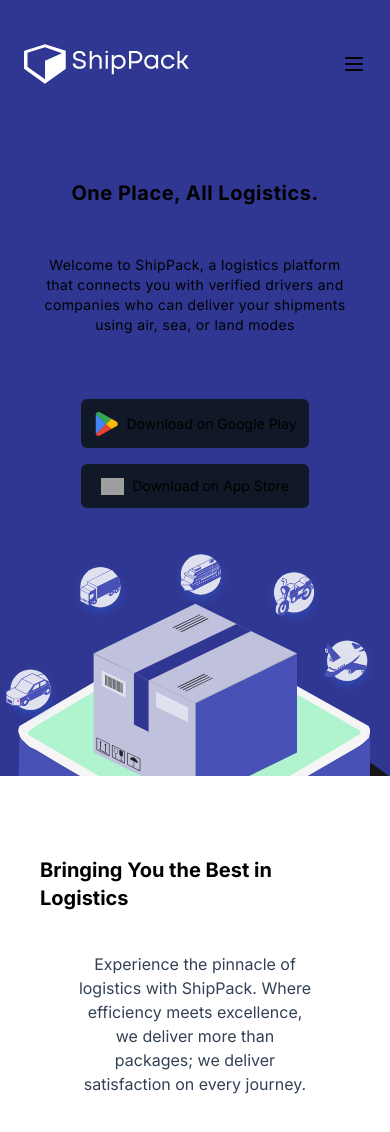
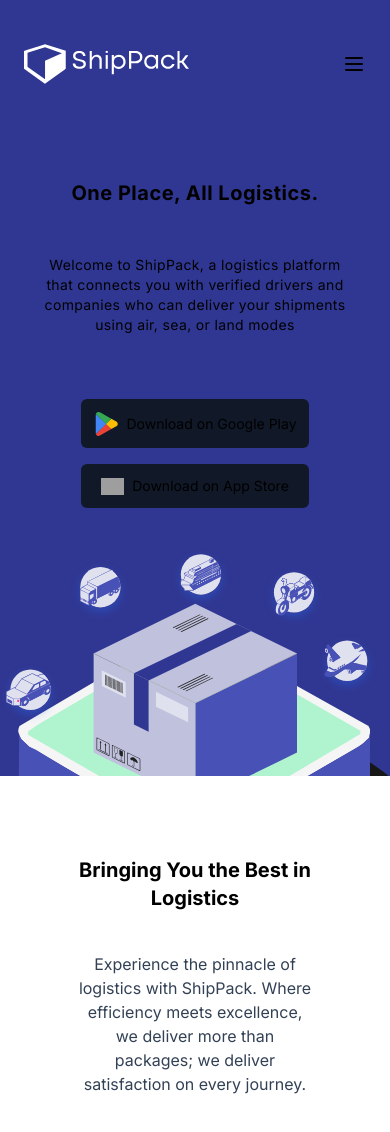
Before and after one commit to Idomason/Logistics, a Next.js app: page / in a window 390 px wide. Shown: the top 1132 px of the page. Built offline with nearby package versions, Linux system fonts and the light colour scheme; grey boxes are pictures that could not be loaded.

Commit message:
center the heading in the sellingPoint component

```diff
--- a/components/SellingPoint/SellingPoint.tsx
+++ b/components/SellingPoint/SellingPoint.tsx
@@ -3,7 +3,7 @@
 export default function SellingPoint() {
   return (
     <section className='py-10 px-10 flex flex-col items-center justify-center bg-white text-slate-700'>
-      <h2 className='text-xl md:text-3xl text-black font-bold py-10'>
+      <h2 className='text-xl md:text-3xl text-black font-bold py-10 text-center'>
         Bringing You the Best in Logistics
       </h2>
       <p className='w-3/4 text-center'>
```
